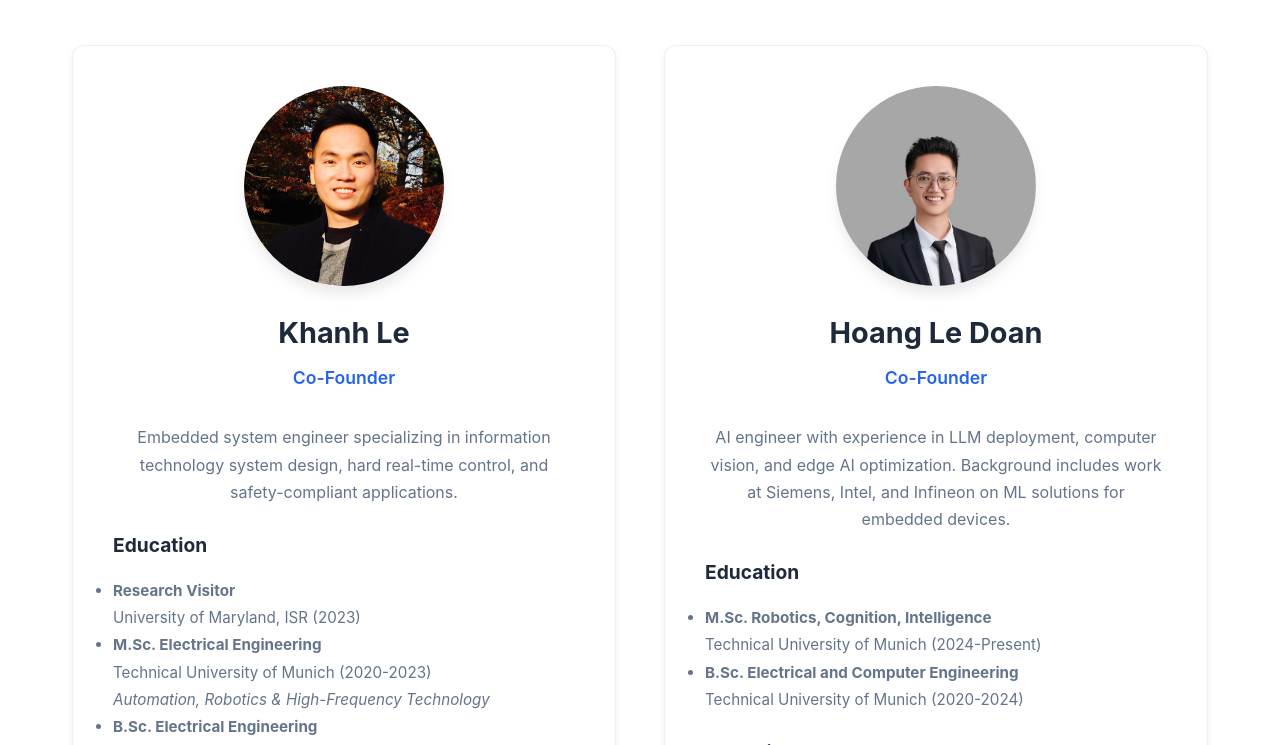
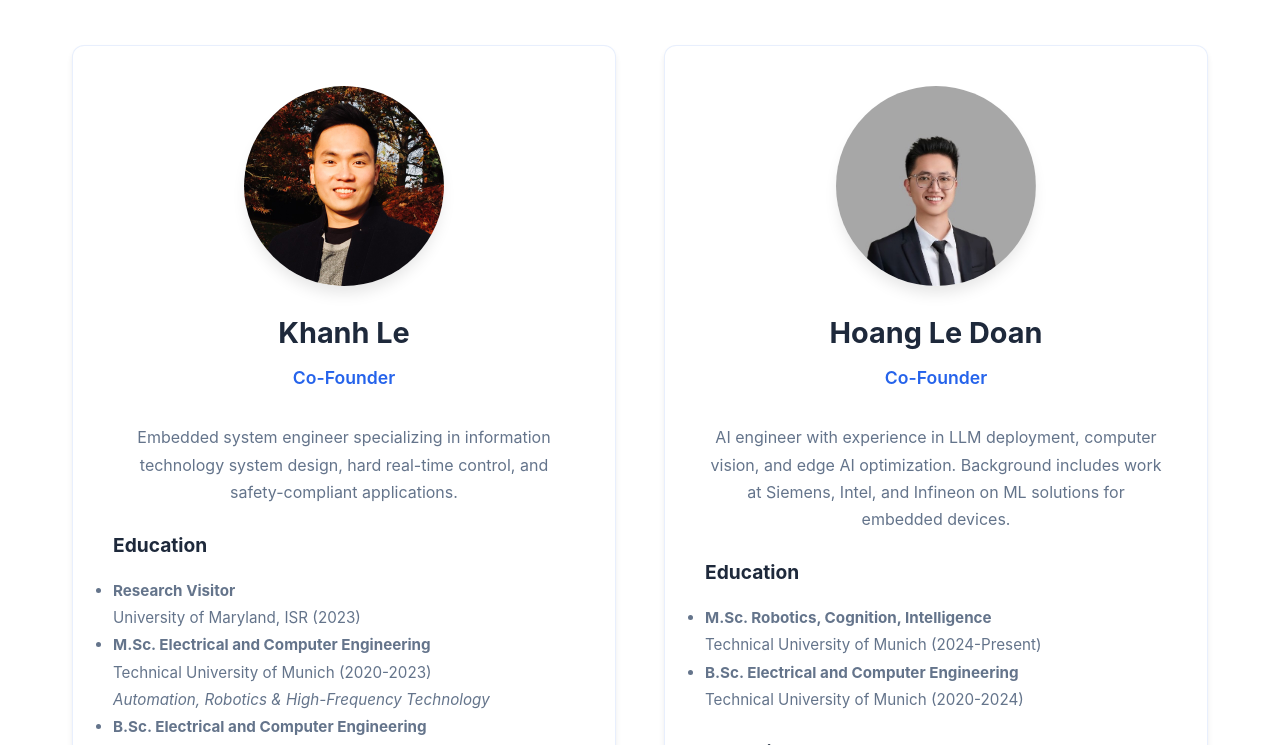
Before and after one commit to nk-le/cv, a plain HTML site: page team.html in a window 1280 px wide. Shown: the part 207-952 px from the top of the page. Drawn offline with Linux system fonts and the light colour scheme.

Commit message:
Update team page content

```diff
--- a/team.html
+++ b/team.html
@@ -53,8 +53,8 @@
                     <h3 style="font-size: 1.2rem; margin-top: 1.5rem; margin-bottom: 1rem; color: var(--text-primary);">Education</h3>
                     <ul style="color: var(--text-secondary); line-height: 1.8; font-size: 0.95rem;">
                         <li><strong>Research Visitor</strong><br>University of Maryland, ISR (2023)</li>
-                        <li><strong>M.Sc. Electrical Engineering</strong><br>Technical University of Munich (2020-2023)<br><em>Automation, Robotics & High-Frequency Technology</em></li>
-                        <li><strong>B.Sc. Electrical Engineering</strong><br>Technical University of Munich (2017-2020)</li>
+                        <li><strong>M.Sc. Electrical and Computer Engineering</strong><br>Technical University of Munich (2020-2023)<br><em>Automation, Robotics & High-Frequency Technology</em></li>
+                        <li><strong>B.Sc. Electrical and Computer Engineering</strong><br>Technical University of Munich (2017-2020)</li>
                     </ul>
 
                     <h3 style="font-size: 1.2rem; margin-top: 1.5rem; margin-bottom: 1rem; color: var(--text-primary);">Expertise</h3>
```
